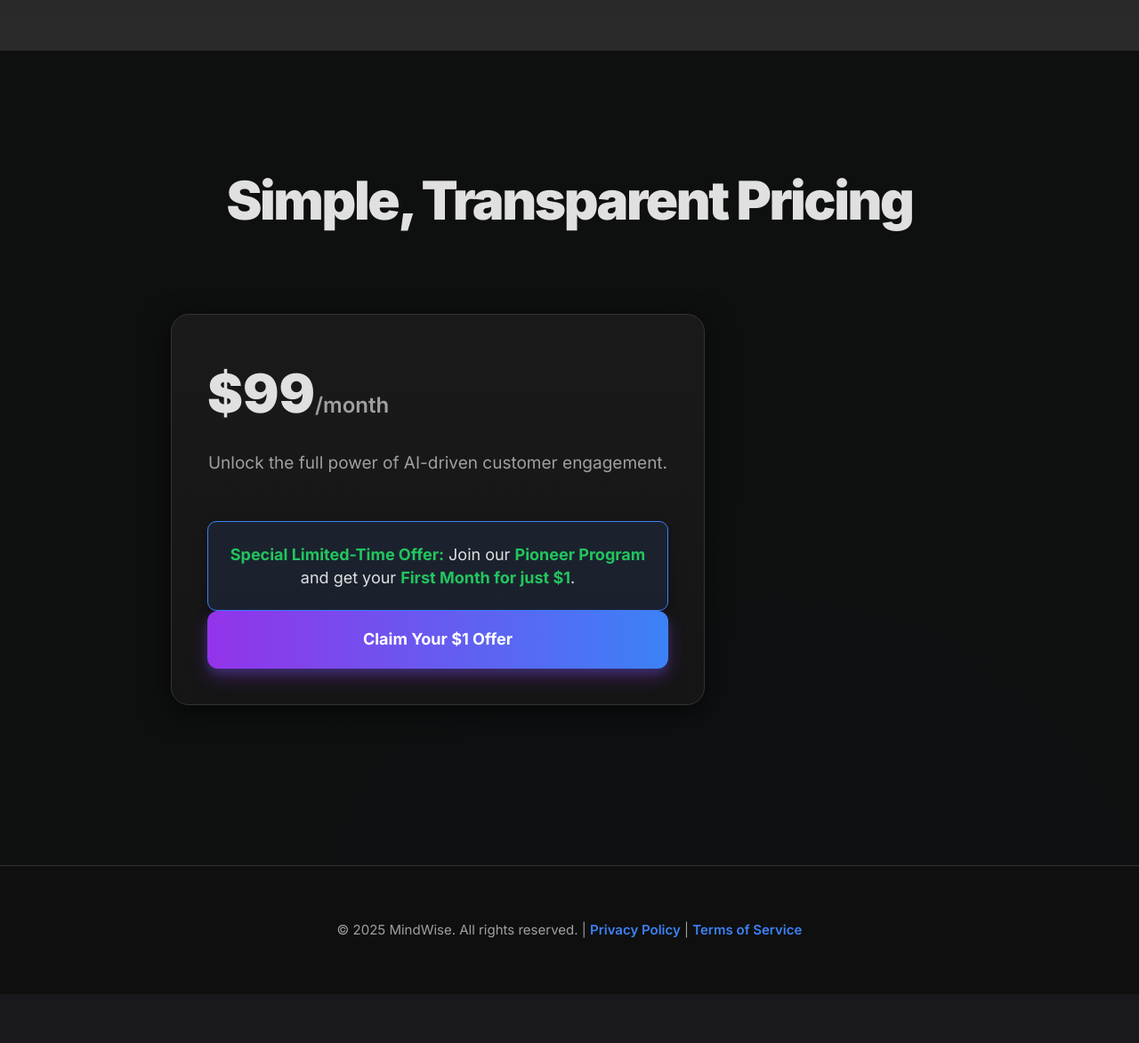
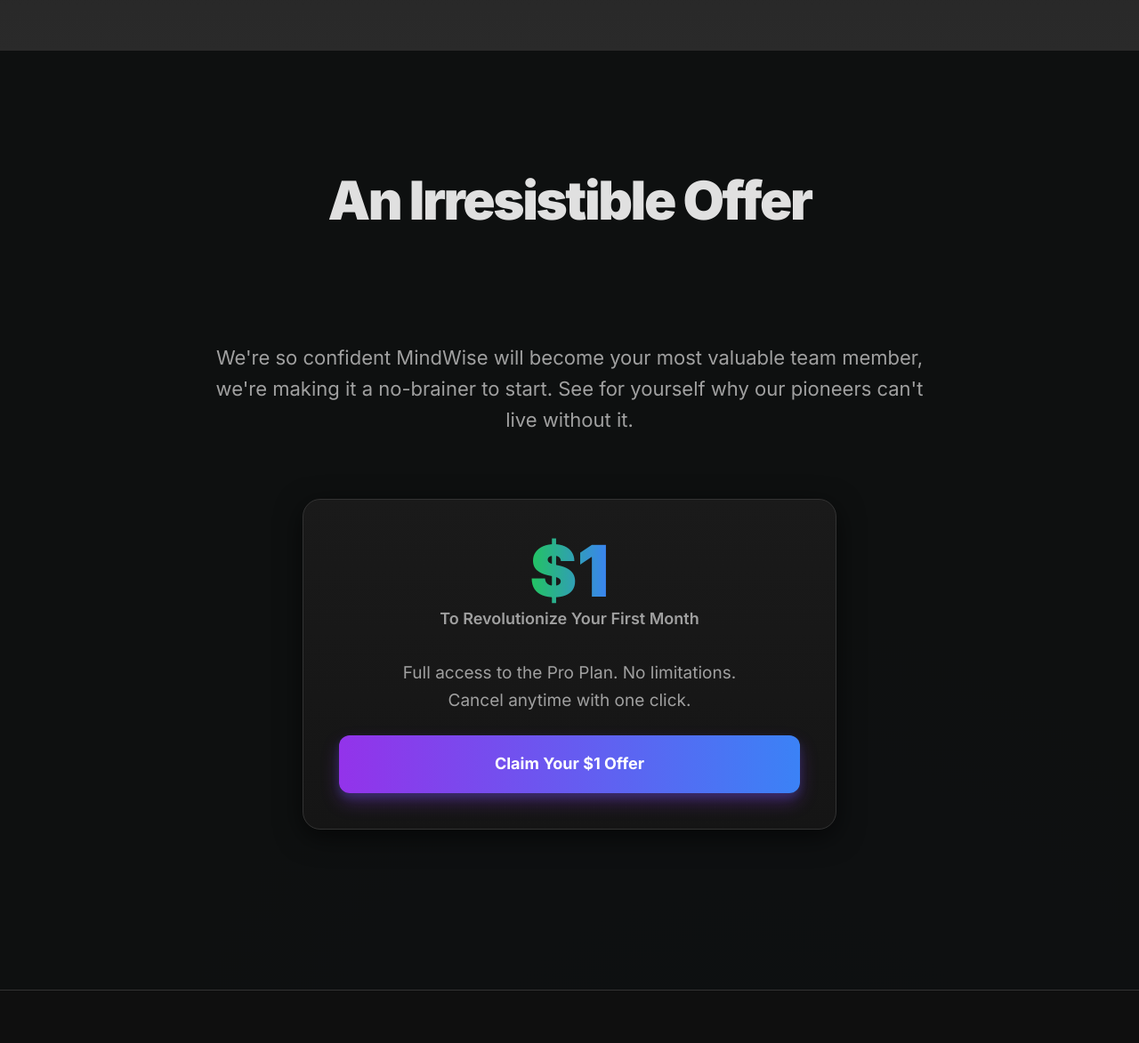
Before and after one commit to casperzinou/mindwise, a Flask app: template backend/templates/index.html in a window 1280 px wide. Shown: the part 2282-3455 px from the top of the page at 89% size. Before the commit the page ends 3400 px from the top, so only its background shows below. Run offline with Flask 3, Linux system fonts and the light colour scheme; the template is opened without the code that fills it, so the values that code supplies are empty.

Commit message:
fix: ui/ux

```diff
--- a/backend/templates/index.html
+++ b/backend/templates/index.html
@@ -99,23 +99,28 @@
         <!-- ======================= -->
         <!--    Pricing Section      -->
         <!-- ======================= -->
-        <section class="pricing-section" id="pricing">
-            <div class="container">
-                <h2>Simple, Transparent Pricing</h2>
-                <div class="pricing-card">
-                    <p class="price">$99<span class="period">/month</span></p>
-                    <p style="margin-top: 16px; color: var(--text-secondary);">Unlock the full power of AI-driven customer engagement.</p>
+        <!-- ================================== -->
+<!--  NEW CONVERSION-FOCUSED OFFER SECTION -->
+<!-- ================================== -->
+<section class="pricing-section" id="pricing">
+    <div class="container section-centered">
+        <h2>An Irresistible Offer</h2>
+        <p class="sub-headline" style="max-width: 800px;">We're so confident MindWise will become your most valuable team member, we're making it a no-brainer to start. See for yourself why our pioneers can't live without it.</p>
 
-                    <div class="pioneer-offer">
-                        <p style="font-size: 18px; color: var(--text-primary);"><strong>Special Limited-Time Offer:</strong> Join our <strong>Pioneer Program</strong> and get your <strong>First Month for just $1</strong>.</p>
-                    </div>
+        <div class="pricing-card">
+            <!-- This container makes the $1 the hero -->
+            <div class="price-container">
+                <span class="price-large">$1</span>
+                <span class="price-small">To Revolutionize Your First Month</span>
+            </div>
 
-                    <!-- Corrected path for register page -->
-                    <a href="register.html" class="btn btn-primary" style="width: 100%; padding: 18px;">Claim Your $1 Offer</a>
-                </div>
-            </div>
-        </section>
+            <p style="margin: 24px 0; color: var(--text-secondary);">Full access to the Pro Plan. No limitations. <br>Cancel anytime with one click.</p>
 
+            <!-- The button now sells the OFFER, not the product -->
+            <a href="pricing.html" class="btn btn-primary" style="width: 100%; padding: 18px;">Claim Your $1 Offer</a>
+        </div>
+    </div>
+</section>
     </main>
 
     <!-- ======================= -->
```
